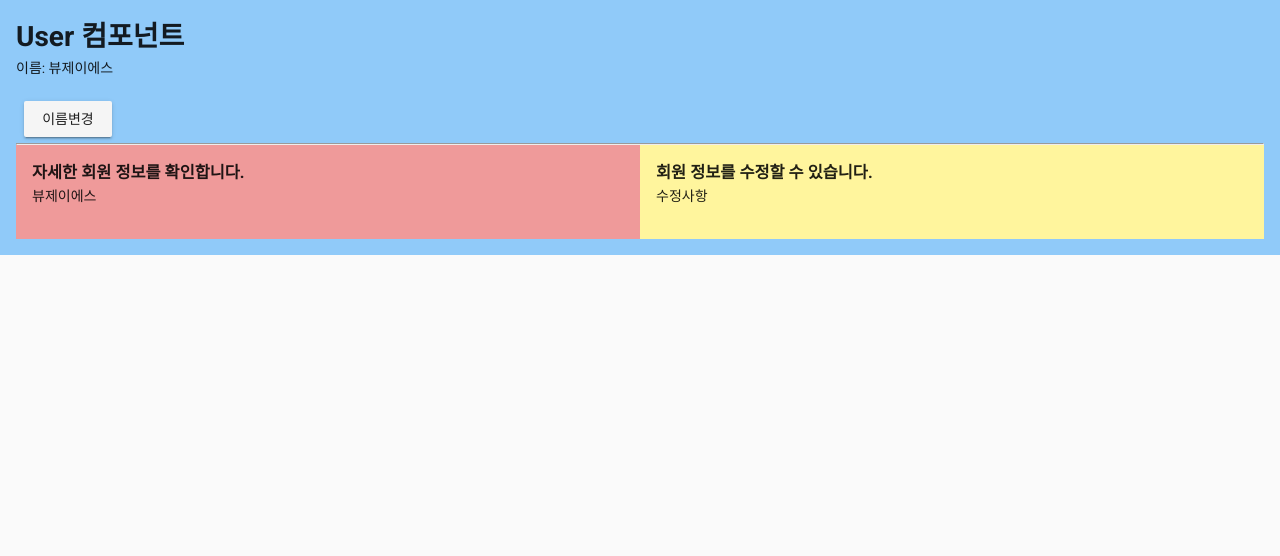
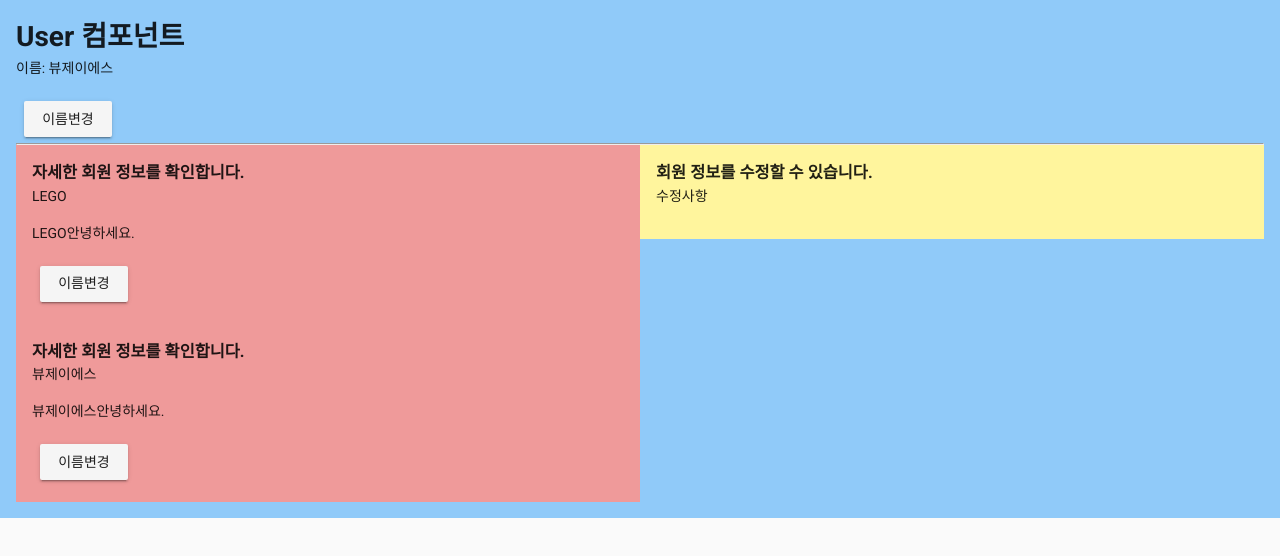
Before and after one commit to lwisekiml/props, a Vue app: page / in a window 1280 px wide. Shown: the top 556 px of the page. Built offline with nearby package versions, Linux system fonts and the light colour scheme.

Commit message:
Vue CLI 3.0 시작하기 - 06. Props의 활용 | VueJS Tutorial

```diff
--- a/src/components/User.vue
+++ b/src/components/User.vue
@@ -6,7 +6,9 @@
     <hr>
     <v-layout row wrap>
       <v-flex xs12 sm6>
+        <UserDetail></UserDetail>
         <UserDetail :nameOfChild="name"></UserDetail>
+<!--        <UserDetail :nameOfChild="{name: 'Hoo', familyName: 'Cho'}"></UserDetail>-->
       </v-flex>
       <v-flex xs12 sm6>
         <UserEdit></UserEdit>
--- a/src/components/UserDetail.vue
+++ b/src/components/UserDetail.vue
@@ -1,15 +1,31 @@
 <template>
   <div class="red lighten-3 pa-3">
     <h3>자세한 회원 정보를 확인합니다.</h3>
-    <p>{{nameOfChild}}</p>
+        <p>{{nameOfChild}}</p>
+        <p>{{sayHello}}</p>
+        <v-btn @click="switchName">이름변경</v-btn>
+<!--    <p>{{nameOfChild.name}}</p>-->
+<!--    <p>{{nameOfChild.familyName}}</p>-->
   </div>
 </template>
 
 <script>
 export default {
-  props: ['nameOfChild'],
-  data(){
-    return {
+  props: {
+    nameOfChild: {
+      type: String,
+      // required: true
+      default: 'LEGO'
+    }
+  },
+  computed: {
+    sayHello () {
+      return this.nameOfChild + '안녕하세요.'
+    }
+  },
+  methods: {
+    switchName() {
+      this.nameOfChild = '컴퓨터'
     }
   }
 }
```
